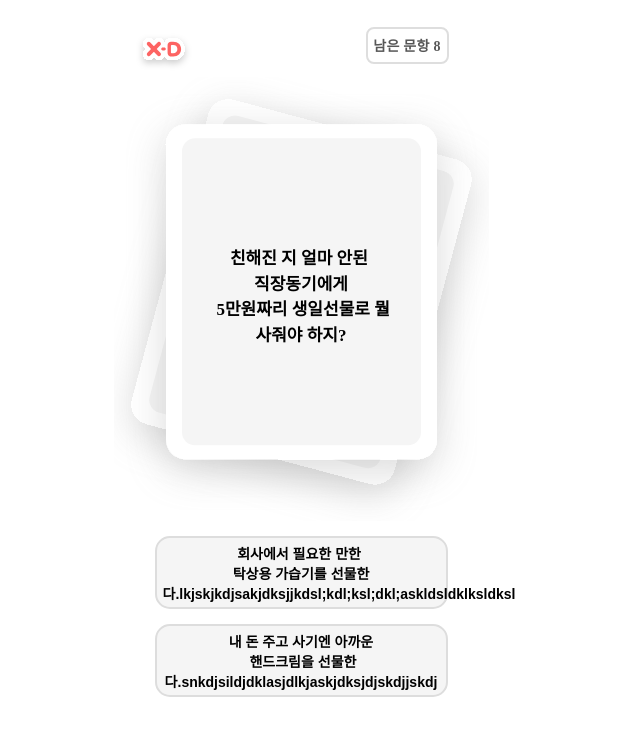
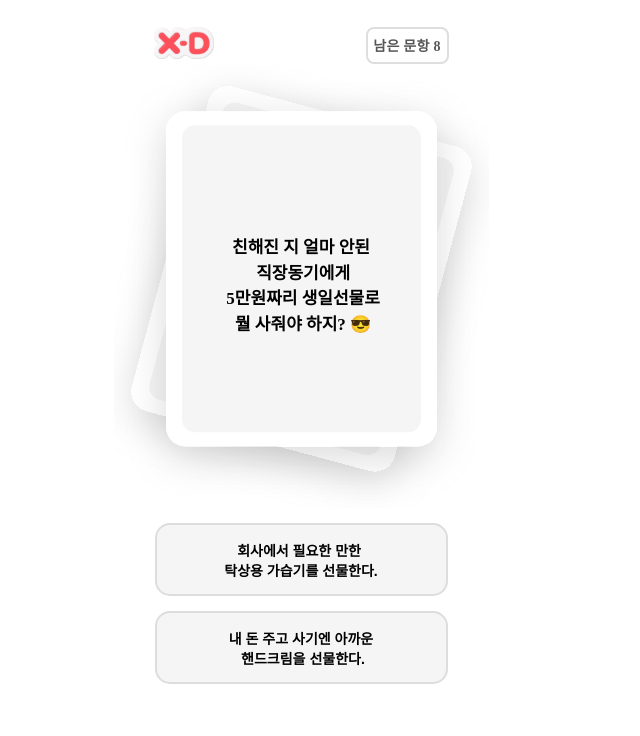
Before and after one commit to gift-mbti/gift-mbti, a Next.js app: page /quiz in a window 1280 px wide. Shown: the top 736 px of the page, without its empty margins (339-979 px from the left). Built offline with nearby package versions, Linux system fonts and the light colour scheme.

Commit message:
feat : quiz 데이터 변경 및 logo image change

```diff
--- a/src/components/QuizTitle.tsx
+++ b/src/components/QuizTitle.tsx
@@ -12,7 +12,7 @@ const QuizCard = styled.img`
 const QuizCardContent = styled.p`
   position: absolute;
   width: 190px;
-  height: 106px;
+  /* height: 106px; */
   text-align: center;
   font-size: 17px;
   line-height: 150%;
--- a/src/data/quiz.json
+++ b/src/data/quiz.json
@@ -1,14 +1,14 @@
 {
   "data": [
     {
-      "title": "친해진 지 얼마 안된 \n 직장동기에게 \n 5만원짜리 생일선물로 뭘 사줘야 하지?",
+      "title": "친해진 지 얼마 안된\n 직장동기에게\n 5만원짜리 생일선물로\n 뭘 사줘야 하지? 😎",
       "options": [
         {
-          "content": "회사에서 필요한 만한 \n탁상용 가습기를 선물한다.lkjskjkdjsakjdksjjkdsl;kdl;ksl;dkl;askldsldklksldksl",
+          "content": "회사에서 필요한 만한 \n탁상용 가습기를 선물한다.",
           "type": { "S": -1 }
         },
         {
-          "content": "내 돈 주고 사기엔 아까운\n 핸드크림을 선물한다.snkdjsildjdklasjdlkjaskjdksjdjskdjjskdj",
+          "content": "내 돈 주고 사기엔 아까운\n 핸드크림을 선물한다.",
           "type": { "N": 1 }
         }
       ]
--- a/src/pages/quiz.tsx
+++ b/src/pages/quiz.tsx
@@ -19,9 +19,9 @@ const QuizHeader = styled.div`
 `;
 const QuizLogoImg = styled.img`
   /* 호진 TODO : logo 사이즈 다시 보기 */
-  width: 56.55px;
-  height: 50px;
-  margin-left: 22px;
+  width: 60px;
+  height: 32px;
+  margin-left: 40px;
   cursor: pointer;
 `;
 const QuestionCountContainer = styled.p`
@@ -177,7 +177,7 @@ const quiz = ({ data }: any) => {
       <SEO title="나의 선물 유형을 찾아서" />
       <QuizHeader>
         <QuizLogoImg
-          src="/img/quizLogo.svg"
+          src="/img/newQuizLogo.svg"
           alt="quizLogo"
           onClick={handleClickModal}
         />
```
Also changed, not shown: public/img/newQuizLogo.svg (added).
